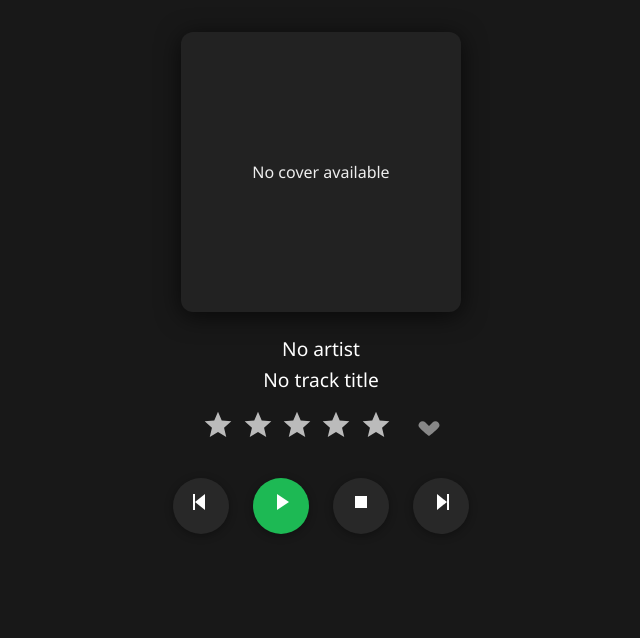
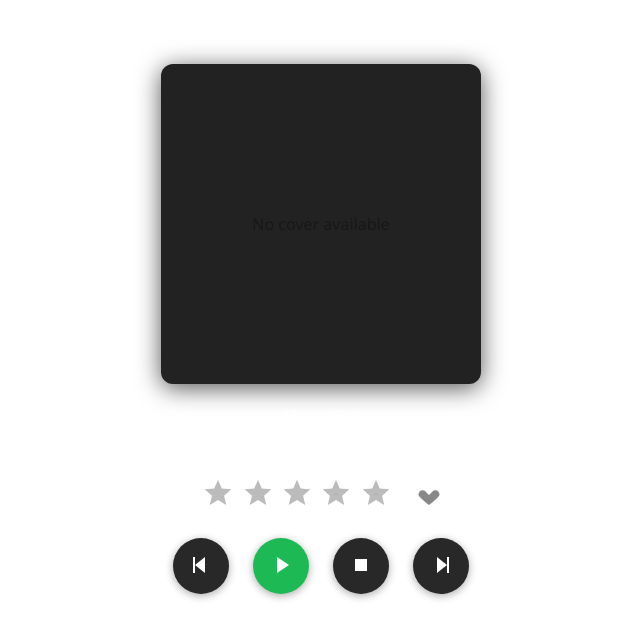
Before and after one commit to raffraffraff/musicbee-web-controller, a plain HTML site: page player.html in a window 1280 px wide. Shown: the whole page, without its empty margins (319-959 px from the left). Drawn offline with Linux system fonts and the light colour scheme; no server answers.

Commit message:
Responsible mobile-first design with CSS futureproofing

```diff
--- a/player.css
+++ b/player.css
@@ -1,25 +1,40 @@
+/* Base styles - Mobile first */
+:root {
+    --safe-area-inset-top: env(safe-area-inset-top, 0px);
+    --safe-area-inset-bottom: env(safe-area-inset-bottom, 0px);
+    --cover-size-mobile: min(280px, 70vw);
+    --cover-size-desktop: 320px;
+    --primary-color: #1db954;
+    --background-color: #181818;
+    --text-color: #eee;
+}
+
 body {
-    background: #181818;
-    color: #eee;
+    background: var(--background-color);
+    color: var(--text-color);
     font-family: 'Segoe UI', Arial, sans-serif;
     margin: 0;
-    padding: 0;
+    padding: calc(1em + var(--safe-area-inset-top)) 1em calc(1em + var(--safe-area-inset-bottom));
     display: flex;
     flex-direction: column;
     align-items: center;
     min-height: 100vh;
+    box-sizing: border-box;
 }
 
 #nowPlaying {
-    margin-top: 2em;
+    margin-top: 1em;
     display: flex;
     flex-direction: column;
     align-items: center;
+    width: 100%;
+    max-width: var(--cover-size-mobile);
 }
 
 #npCover {
-    width: 280px;
-    height: 280px;
+    width: 100%;
+    height: var(--cover-size-mobile);
+    aspect-ratio: 1;
     background: #222;
     border-radius: 12px;
     overflow: hidden;
@@ -37,8 +52,8 @@ body {
 }
 
 #npInfo {
-    margin-top: 1.2em;
-    font-size: 1.2em;
+    margin-top: 1em;
+    font-size: clamp(1rem, 2.5vw, 1.2rem);
     font-weight: 500;
     color: #fff;
     display: flex;
@@ -46,10 +61,11 @@ body {
     align-items: center;
     justify-content: center;
     gap: 0.2em;
+    width: 100%;
 }
 
 #npArtist, #npTrack {
-    max-width: 240px;
+    width: 100%;
     white-space: nowrap;
     overflow: hidden;
     text-overflow: ellipsis;
@@ -58,10 +74,11 @@ body {
 
 #npMeta {
     margin-top: 1em;
+    width: 100%;
     display: flex;
     align-items: center;
     justify-content: center;
-    gap: 1em;
+    gap: clamp(0.5em, 2vw, 1em);
 }
 
 #npStars .star {
@@ -117,10 +134,11 @@ body {
 }
 
 #controls {
-    margin-top: 2em;
+    margin-top: 1.5em;
     display: flex;
-    gap: 1.5em;
+    gap: clamp(1em, 3vw, 1.5em);
     justify-content: center;
+    width: 100%;
 }
 
 #controls button {
@@ -128,13 +146,14 @@ body {
     color: #fff;
     border: none;
     border-radius: 50%;
-    width: 56px;
-    height: 56px;
-    font-size: 1.7em;
+    width: clamp(48px, 12vw, 56px);
+    height: clamp(48px, 12vw, 56px);
+    padding: 0;
     cursor: pointer;
     box-shadow: 0 2px 8px #0005;
     transition: background 0.2s, transform 0.1s;
     outline: none;
+    touch-action: manipulation;
 }
 
 #controls button:active {
@@ -150,3 +169,74 @@ body {
 #controls button#cPlayPause:active {
     background: #169c43;
 }
+
+/* Tablet and larger screens */
+@media (min-width: 768px) {
+    #nowPlaying {
+        max-width: var(--cover-size-desktop);
+    }
+
+    #npCover {
+        height: var(--cover-size-desktop);
+    }
+
+    #npInfo {
+        font-size: 1.2rem;
+    }
+
+    /* Optional: Add hover effects only on devices that support hover */
+    @media (hover: hover) {
+        #controls button:hover {
+            background: #333;
+            transform: scale(1.05);
+        }
+
+        #controls button#cPlayPause:hover {
+            background: #1ed760;
+        }
+    }
+}
+
+/* Desktop layout - optional expanded features */
+@media (min-width: 1024px) {
+    body {
+        padding: 2em;
+    }
+
+    #nowPlaying {
+        margin-top: 2em;
+    }
+
+    /* Optional: Add a more sophisticated layout for desktop */
+    .desktop-expanded {
+        display: flex;
+        gap: 2em;
+    }
+
+    /* Add space for potential additional features */
+    .desktop-features {
+        display: none;
+    }
+
+    @media (min-width: 1200px) {
+        .desktop-features {
+            display: block;
+            width: 300px;
+        }
+    }
+}
+
+/* Dark mode support */
+@media (prefers-color-scheme: dark) {
+    :root {
+        --background-color: #181818;
+        --text-color: #eee;
+    }
+}
+
+@media (prefers-color-scheme: light) {
+    :root {
+        --background-color: #fff;
+        --text-color: #181818;
+    }
+}
--- a/player.html
+++ b/player.html
@@ -4,8 +4,7 @@
     <meta charset="utf-8">
     <title>Beekeeper library test</title>
     <meta name="description" content="Beekeeper player example">
-    <meta name="author" content="grismar@grismar.net">
-    <meta name="viewport" content="width=device-width, initial-scale=1, maximum-scale=1">
+    <meta name="author" content="grismar@grismar.net">    <meta name="viewport" content="width=device-width, initial-scale=1.0, viewport-fit=cover">
     <link rel="shortcut icon" href="/favicon.ico">
     <link rel="stylesheet" href="player.css">
     <!--[if lt IE 9]>
```
Also changed, not shown: 1 other file.
